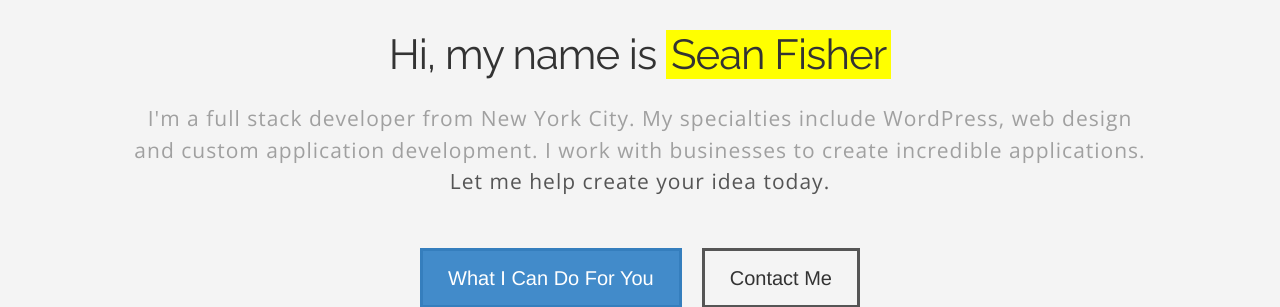
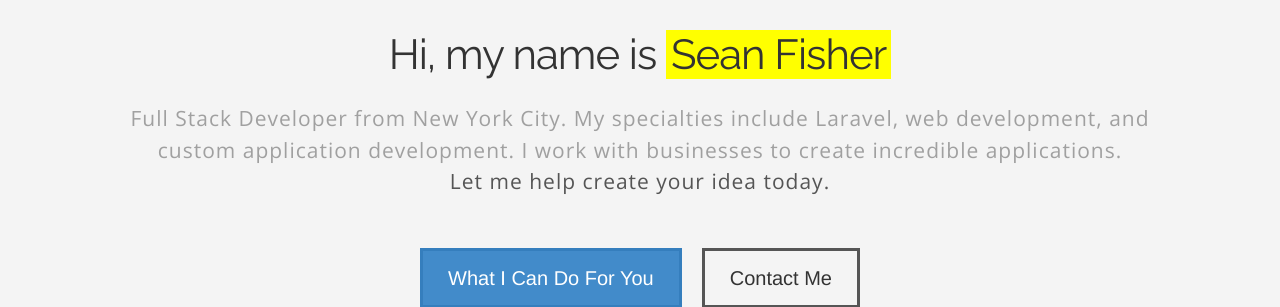
Before and after one commit to srtfisher/srtfisher.github.io, a Jekyll site: the page built from index.html, in a window 1280 px wide and 900 px high. Shown: the part 175-482 px from the top of the window. Built offline with Jekyll 4.4.1, drawn with Linux system fonts in a browser that asks for light colours; nearby versions of some CDN libraries; Markdown is read by kramdown in place of the engine named in the settings.

Commit message:
Update index.html

```diff
--- a/index.html
+++ b/index.html
@@ -10,9 +10,9 @@ title: Home
         Hi, my name is <span class="yellow" itemprop="name">Sean Fisher</span>
       </h2>
       <p class="leading">
-        I'm a <span itemprop="jobTitle">full stack developer</span> from
+        <span itemprop="jobTitle">Full Stack Developer</span> from
         <span itemprop="address">New York City</span>. My specialties include
-        WordPress, web design and custom application development.
+        Laravel, web development, and custom application development.
         I work with businesses to create incredible applications.
         <br />
         <strong class="dark">Let me help create your idea today.</strong>
```
